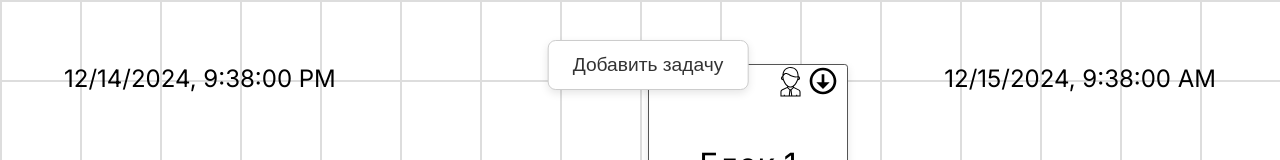
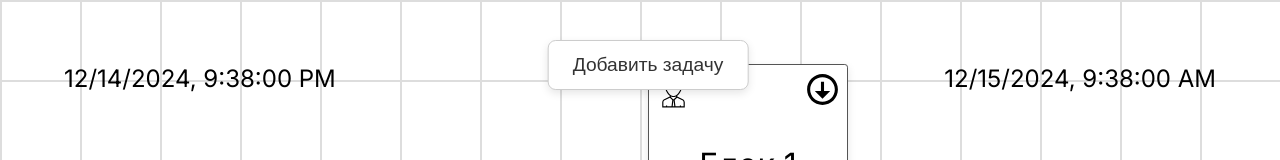
Before and after one commit to nikitakuvsh/task-schema, a React (Create React App) app: page /tasks-manager in a window 1280 px wide. Both pictures are taken after a click on the button "Добавить задачу". Shown: the top 160 px of the page. Built offline with nearby package versions, Linux system fonts and the light colour scheme.

Commit message:
fix block-icons

```diff
--- a/src/components/TaskManager/Block.jsx
+++ b/src/components/TaskManager/Block.jsx
@@ -171,8 +171,8 @@ function Block({ block, index, onMouseDown, onCreateConnectedBlock, onDoubleClic
             <input className="block__input-file--hidden" ref={fileInputRef} type="file" onChange={handleFileChange} />
 
             <div className="block__icons-container">
+                <img className="block__icon icon--worker" alt="Исполнитель" title="Исполнитель" src={workerIcon} />
                 <img className="block__icon icon--download-files" alt="Скачать файлы" title="Скачать файлы" src={downloadIcon} />
-                <img className="block__icon icon--worker" alt="Исполнитель" title="Исполнитель" src={workerIcon} />
             </div>
 
             <div className="resize-handle resize-handle--bottom-right" onMouseDown={(e) => handleResize(e, "bottom-right")} />
--- a/src/components/TaskManager/TaskManager.css
+++ b/src/components/TaskManager/TaskManager.css
@@ -384,13 +384,13 @@
     top: 0;
     right: 0;
     display: flex;
-    flex-direction: row-reverse;
-    margin-right: 4%;
+    justify-content: space-between;
+    margin: 3%;
 }
 
 .block__icon {
-    width: 17%;
-    height: 17%;
+    width: 20%;
+    height: 20%;
     cursor: pointer;
     z-index: 10;
 }
```
